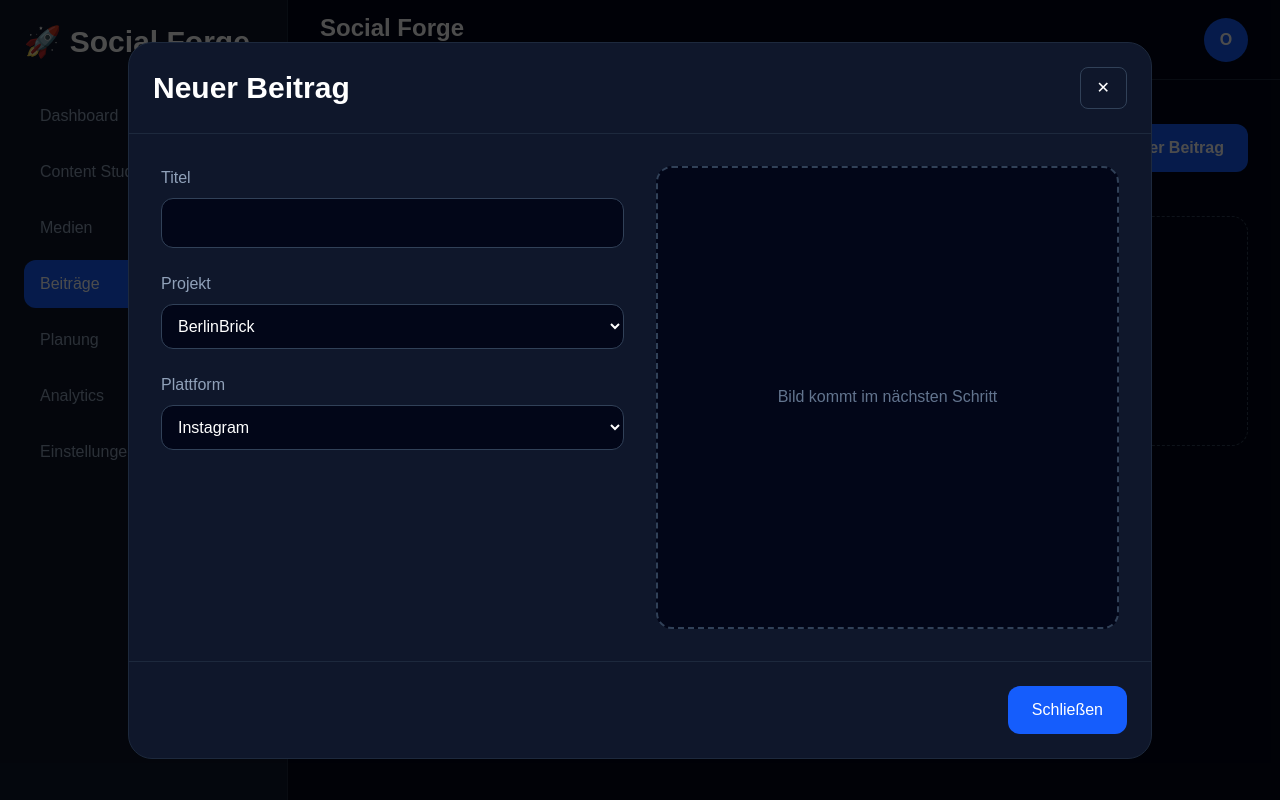
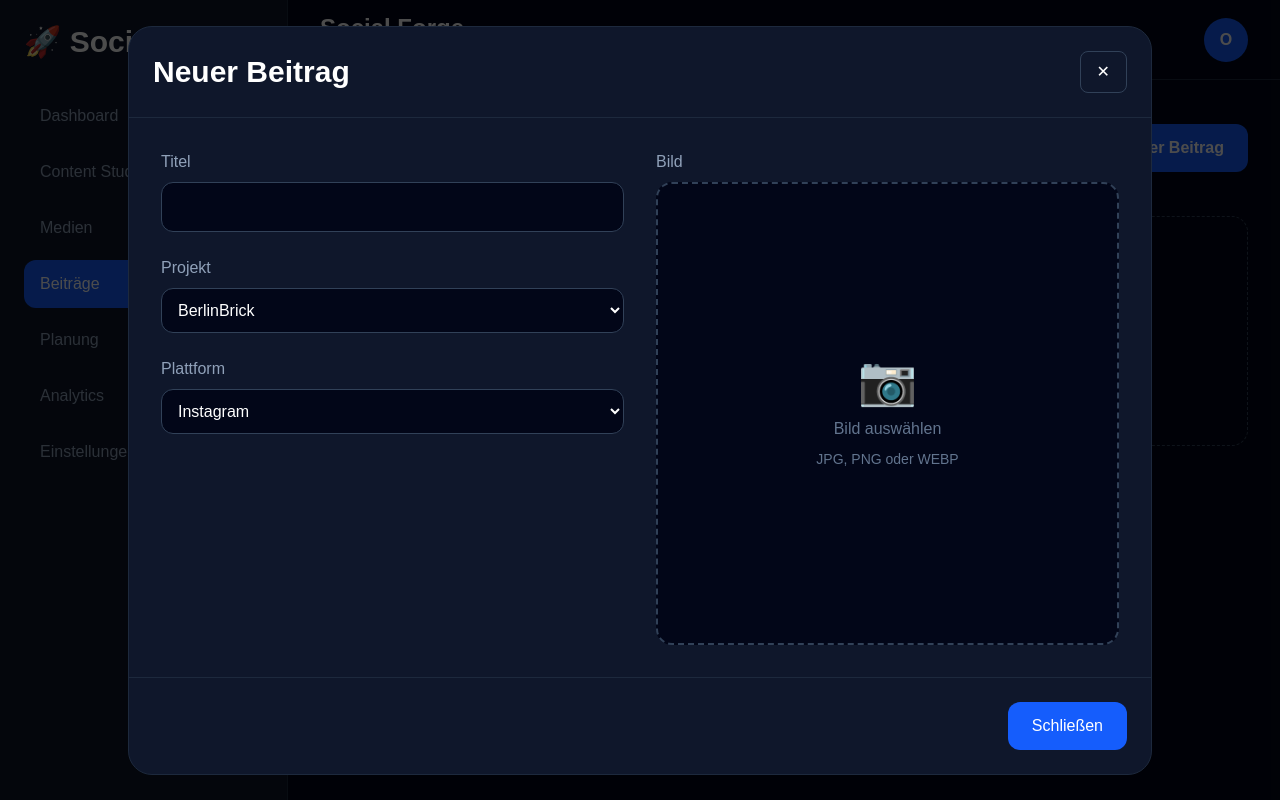
Before and after one commit to BerlinBrick/social-forge-v2, a Next.js app: page /posts in a window 1280 px wide. Both pictures are taken after a click on the button "➕ Neuer Beitrag". Built offline with nearby package versions, Linux system fonts and the light colour scheme.

Commit message:
Bildupload mit Vorschau funktioniert

```diff
--- a/app/components/PostEditor.tsx
+++ b/app/components/PostEditor.tsx
@@ -11,11 +11,28 @@ export default function PostEditor({ onClose }: Props) {
   const [project, setProject] = useState("BerlinBrick");
   const [platform, setPlatform] = useState("Instagram");
 
+  const [image, setImage] = useState<string | null>(null);
+
+  function uploadImage(e: React.ChangeEvent<HTMLInputElement>) {
+    const file = e.target.files?.[0];
+
+    if (!file) return;
+
+    const reader = new FileReader();
+
+    reader.onload = () => {
+      setImage(reader.result as string);
+    };
+
+    reader.readAsDataURL(file);
+  }
+
   return (
     <div className="fixed inset-0 z-50 flex items-center justify-center bg-black/70 p-8">
       <div className="w-full max-w-5xl rounded-3xl border border-slate-800 bg-slate-900">
 
         <div className="flex items-center justify-between border-b border-slate-800 p-6">
+
           <h2 className="text-3xl font-bold text-white">
             Neuer Beitrag
           </h2>
@@ -26,6 +43,7 @@ export default function PostEditor({ onClose }: Props) {
           >
             ✕
           </button>
+
         </div>
 
         <div className="grid grid-cols-2 gap-8 p-8">
@@ -33,6 +51,7 @@ export default function PostEditor({ onClose }: Props) {
           <div className="space-y-6">
 
             <div>
+
               <label className="mb-2 block text-slate-400">
                 Titel
               </label>
@@ -42,9 +61,11 @@ export default function PostEditor({ onClose }: Props) {
                 onChange={(e) => setTitle(e.target.value)}
                 className="w-full rounded-xl border border-slate-700 bg-slate-950 p-3 text-white"
               />
+
             </div>
 
             <div>
+
               <label className="mb-2 block text-slate-400">
                 Projekt
               </label>
@@ -57,9 +78,11 @@ export default function PostEditor({ onClose }: Props) {
                 <option>BerlinBrick</option>
                 <option>Cat-2-Go</option>
               </select>
+
             </div>
 
             <div>
+
               <label className="mb-2 block text-slate-400">
                 Plattform
               </label>
@@ -76,12 +99,55 @@ export default function PostEditor({ onClose }: Props) {
                 <option>LinkedIn</option>
                 <option>YouTube</option>
               </select>
+
             </div>
 
           </div>
 
-          <div className="flex aspect-square items-center justify-center rounded-2xl border-2 border-dashed border-slate-700 bg-slate-950 text-slate-500">
-            Bild kommt im nächsten Schritt
+          <div>
+
+            <label className="mb-2 block text-slate-400">
+              Bild
+            </label>
+
+            <label className="flex aspect-square cursor-pointer items-center justify-center overflow-hidden rounded-2xl border-2 border-dashed border-slate-700 bg-slate-950">
+
+              {image ? (
+
+                <img
+                  src={image}
+                  alt="Vorschau"
+                  className="h-full w-full object-cover"
+                />
+
+              ) : (
+
+                <div className="text-center text-slate-500">
+                  <div className="text-5xl mb-3">
+                    📷
+                  </div>
+
+                  <div>
+                    Bild auswählen
+                  </div>
+
+                  <div className="mt-2 text-sm">
+                    JPG, PNG oder WEBP
+                  </div>
+
+                </div>
+
+              )}
+
+              <input
+                hidden
+                type="file"
+                accept="image/*"
+                onChange={uploadImage}
+              />
+
+            </label>
+
           </div>
 
         </div>
```
